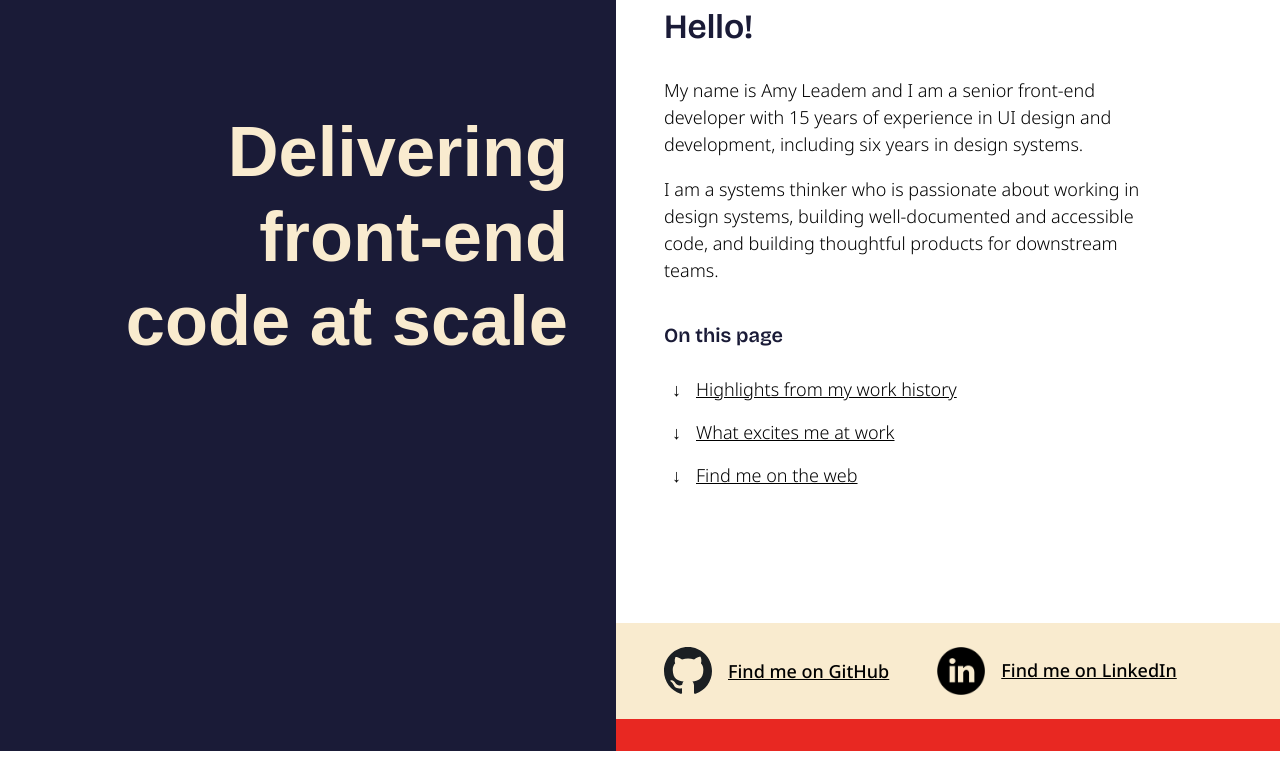
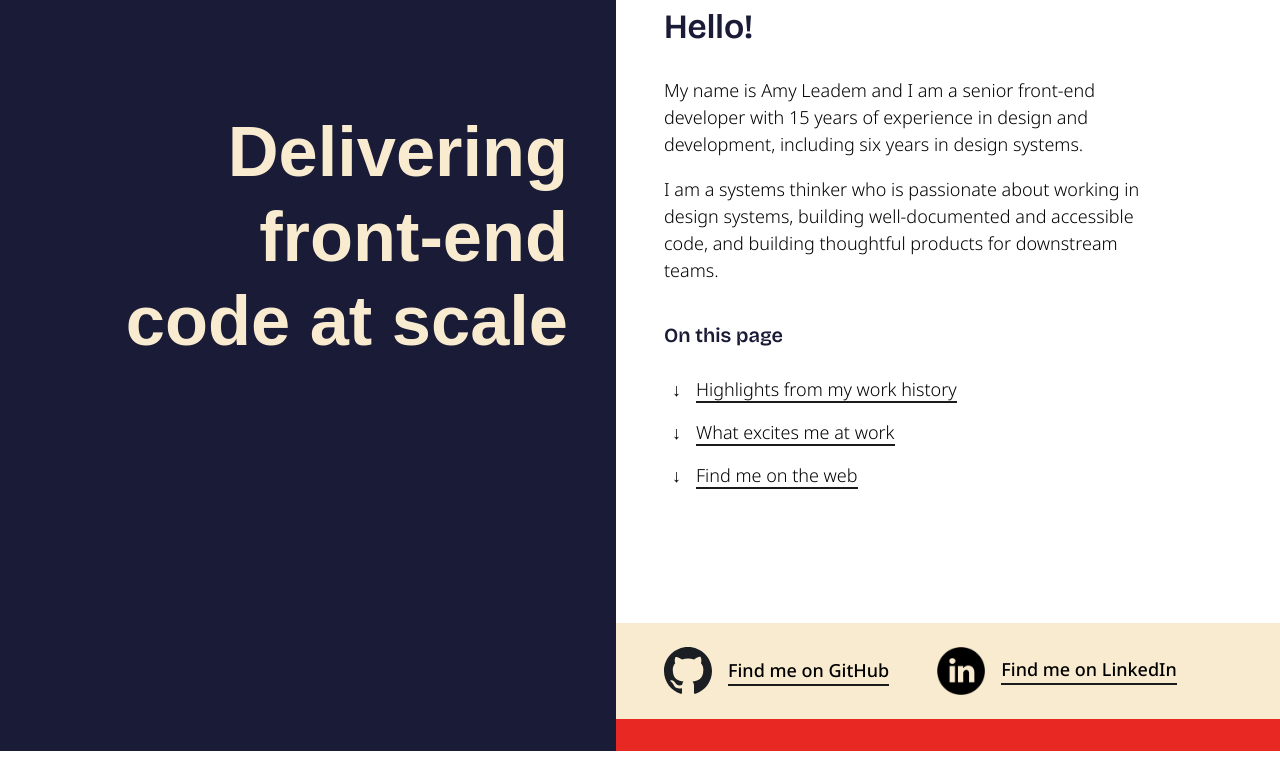
Before and after one commit to amyleadem/amyleadem.github.io, a Jekyll site: the page built from index.md, in a window 1280 px wide. Shown: the part 149-924 px from the top of the page. Built offline with Jekyll 4.4.1, drawn with Linux system fonts in a browser that asks for light colours; some web fonts are replaced.

Commit message:
Enhance link hover states

```diff
--- a/_styles/_mixins.scss
+++ b/_styles/_mixins.scss
@@ -135,7 +135,7 @@
     background: $color-blue-dark;
     transition: all 0.5s ease 0s;
   }
- }
+}
 
 @mixin shadow-box {
   border: 1px solid $color-gray;
--- a/_styles/_vars.scss
+++ b/_styles/_vars.scss
@@ -13,7 +13,7 @@ $color-blue-medium: #383b85;
 $color-blue-dark: #272962;
 $color-blue-darker: #1a1b37;
 $color-red: #e82822;
-$color-yellow: #ffce5b;
+$color-yellow: #fbdd2f;
 $color-yellow-light: #f9ebcf;
 $color-yellow-xlight: #f8f0de;
 $color-gray: #424242;
--- a/assets/css/styles.css
+++ b/assets/css/styles.css
@@ -198,13 +198,35 @@ body {
 
 a {
   color: #1b1b1b;
+  text-decoration: none;
+  position: relative;
+  transition: all 0.3s ease 0s;
+  z-index: 2;
+}
+a span {
+  border-bottom: 2px solid #1b1b1b;
+  position: relative;
+}
+a span::after {
+  content: "";
+  height: 100%;
+  left: 0;
+  top: 0;
+  width: 0;
+  position: absolute;
+  transition: all 0.4s ease 0s;
+  z-index: -1;
+}
+a span:hover {
+  color: #1b1b1b;
+  transition: all 0.4s ease-in-out 0s;
+}
+a:hover span::after {
+  width: 100%;
   transition: all 0.3s ease 0s;
 }
 a:visited, a:active {
   color: #1b1b1b;
-}
-a:hover {
-  color: #383b85;
 }
 
 p,
@@ -361,7 +383,7 @@ h4 {
   color: #f8f8f2;
 }
 .button:hover {
-  color: #ffce5b;
+  color: #fbdd2f;
   transition: all 0.2s ease-in-out 0s;
 }
 .button::after {
@@ -539,6 +561,27 @@ h4 {
   grid-column: 2/12;
   margin-block: calc(8px * 6);
 }
+#intro-screen .grid-column:nth-of-type(2) nav ul {
+  list-style: none;
+  margin-block: 0;
+  padding-left: 0;
+  position: relative;
+}
+#intro-screen .grid-column:nth-of-type(2) nav ul li {
+  padding-block: calc(8px * 1);
+}
+#intro-screen .grid-column:nth-of-type(2) nav ul a {
+  padding-block: calc(8px * 1) 0;
+  padding-inline: calc(8px * 4) calc(8px * 2);
+}
+#intro-screen .grid-column:nth-of-type(2) nav ul a::before {
+  content: "↓";
+  left: calc(8px * 1);
+  position: absolute;
+}
+#intro-screen .grid-column:nth-of-type(2) nav ul a:hover span::after {
+  background: #ebebe5;
+}
 #intro-screen .grid-column:nth-of-type(2) section[aria-label="find me on the web"] {
   display: grid;
   grid-template-columns: repeat(12, 1fr);
@@ -568,7 +611,7 @@ h4 {
   margin-right: calc(8px * 2);
   width: calc(8px * 5);
 }
-@media screen and (min-width: 600px) {
+@media screen and (min-width: 900px) {
   #intro-screen .grid-column:nth-of-type(2) section[aria-label="find me on the web"] ul {
     align-items: center;
     display: flex;
@@ -624,45 +667,6 @@ h4 {
   #intro-screen .grid-column:nth-of-type(2) section[aria-label="find me on the web"] ul {
     padding-left: calc(8px * 6);
   }
-  #intro-screen nav ul {
-    list-style: none;
-    margin-block: 0;
-    padding-left: 0;
-    position: relative;
-  }
-  #intro-screen nav ul li {
-    padding-block: calc(8px * 1);
-  }
-  #intro-screen nav ul a {
-    padding-block: calc(8px * 1);
-    padding-inline: calc(8px * 4) calc(8px * 2);
-    position: relative;
-    z-index: 2;
-  }
-  #intro-screen nav ul a:hover {
-    color: #1b1b1b;
-    transition: all 0.2s ease-in-out 0s;
-  }
-  #intro-screen nav ul a::before {
-    content: "↓";
-    left: calc(8px * 1);
-    position: absolute;
-  }
-  #intro-screen nav ul a::after {
-    content: "";
-    height: 100%;
-    left: 0;
-    top: 0;
-    width: 0;
-    position: absolute;
-    transition: all 0.5s ease 0s;
-    z-index: -1;
-  }
-  #intro-screen nav ul a:hover::after {
-    width: 100%;
-    background: #ebebe5;
-    transition: all 0.4s ease 0s;
-  }
 }
 
 #contact {
@@ -699,7 +703,7 @@ h4 {
   color: #fff;
 }
 #contact a:hover {
-  color: #ffce5b;
+  color: #fbdd2f;
   transition: all 0.2s ease-in-out 0s;
 }
 #contact a::after {
--- a/index.md
+++ b/index.md
@@ -13,15 +13,15 @@ layout: default
     <div>
       <section aria-label="personal introduction">
         <h2>Hello!</h2>
-        <p>My name is Amy Leadem and I am a senior front-end developer with 15 years of experience in UI design and development, including six years in design systems.</p>
+        <p>My name is Amy Leadem and I am a senior front-end developer with 15 years of experience in design and development, including six years in design systems.</p>
         <p>I am a systems thinker who is passionate about working in design systems, building well-documented and accessible code, and building thoughtful products for downstream teams.</p>
       </section>
       <nav aria-labelledby="in-page-nav">
         <h3 id="in-page-nav">On this page</h3>
         <ul>
-          <li><a href="#highlights">Highlights from my work history</a></li>
-          <li><a href="#excited">What excites me at work</a></li>
-          <li><a href="#find-me">Find me on the web</a></li>
+          <li><a href="#highlights"><span>Highlights from my work history</span></a></li>
+          <li><a href="#excited"><span>What excites me at work</span></a></li>
+          <li><a href="#find-me"><span>Find me on the web</span></a></li>
         </ul>
       </nav>
     </div>
@@ -30,13 +30,13 @@ layout: default
         <li>
           <a href="https://github.com/amyleadem">
             <img src="./assets/img/logo-github.svg" alt="">
-            Find me on GitHub
+            <span>Find me on GitHub</span>
           </a>
         </li>
         <li>
           <a href="https://www.linkedin.com/in/amyleadem/">
             <img src="./assets/img/logo-linkedin.png" alt="">
-            Find me on LinkedIn
+            <span>Find me on LinkedIn</span>
           </a>
         </li>
       </ul>
```
Also changed, not shown: _styles/_base.scss (+29 -4 lines), _styles/styles.scss (+27 -47 lines).
